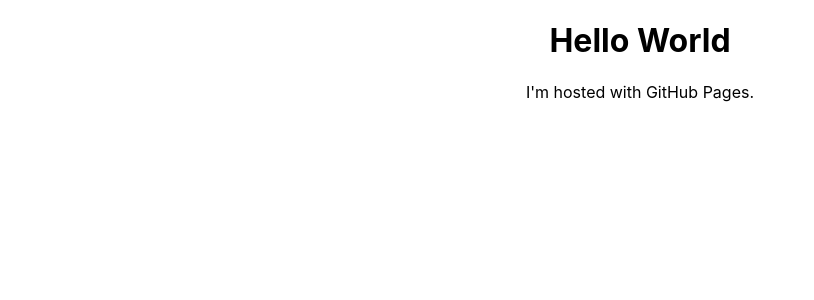
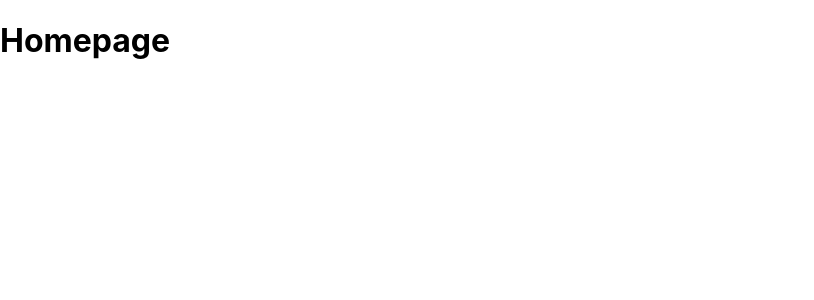
Before and after one commit to kimchicecream/kimchicecream.github.io, a React (Create React App) app: page / in a window 1280 px wide. Shown: the top 300 px of the page, without its empty margins (0-814 px from the left). Built offline with nearby package versions, Linux system fonts and the light colour scheme.

Commit message:
react setup

```diff
--- a/public/index.html
+++ b/public/index.html
@@ -4,11 +4,6 @@
     <meta charset="utf-8" />
     <link rel="icon" href="%PUBLIC_URL%/favicon.ico" />
     <meta name="viewport" content="width=device-width, initial-scale=1" />
-    <meta name="theme-color" content="#000000" />
-    <meta
-      name="description"
-      content="Web site created using create-react-app"
-    />
     <link rel="apple-touch-icon" href="%PUBLIC_URL%/logo192.png" />
     <!--
       manifest.json provides metadata used when your web app is installed on a
@@ -24,10 +19,9 @@
       work correctly both with client-side routing and a non-root public URL.
       Learn how to configure a non-root public URL by running `npm run build`.
     -->
-    <title>React App</title>
+    <title>Alex Go</title>
   </head>
   <body>
-    <noscript>You need to enable JavaScript to run this app.</noscript>
     <div id="root"></div>
     <!--
       This HTML file is a template.
--- a/src/components/Homepage/Homepage.jsx
+++ b/src/components/Homepage/Homepage.jsx
@@ -1,8 +1,7 @@
 function Homepage() {
     return (
         <>
-            <h1>Alex's portfolio</h1>
-            <p>Hosted with GH Pages</p>
+            <h1>Homepage</h1>
         </>
     )
 }
--- a/src/index.js
+++ b/src/index.js
@@ -3,11 +3,12 @@ import ReactDOM from 'react-dom/client';
 import './index.css';
 import App from './App';
 import reportWebVitals from './reportWebVitals';
+import Homepage from './components/Homepage/Homepage';
 
 const root = ReactDOM.createRoot(document.getElementById('root'));
 root.render(
   <React.StrictMode>
-    <App />
+    <Homepage />
   </React.StrictMode>
 );
 
```
